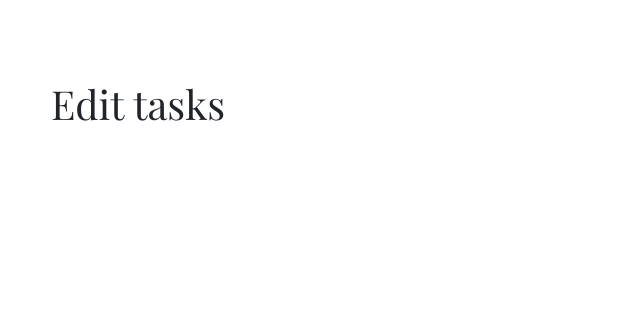
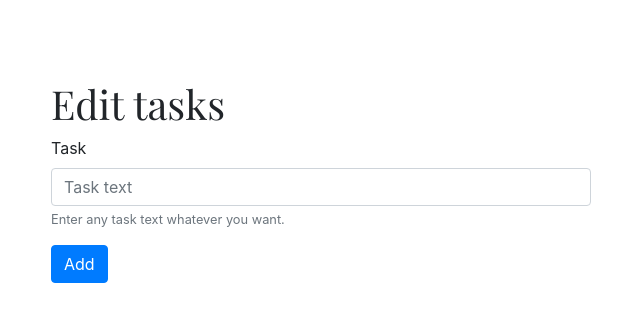
Before and after one commit to MarkusBansky/card-tasks, a React (Create React App) app: page /edit/Diana_Tasks in a window 1280 px wide. Shown: the top 322 px of the page, without its empty margins (319-959 px from the left). Built offline with nearby package versions, Linux system fonts and the light colour scheme.

Commit message:
Added homepage, create task and view it

```diff
--- a/src/pages/Edit.tsx
+++ b/src/pages/Edit.tsx
@@ -1,6 +1,6 @@
 import React from 'react';
-import {Col, Container, Row} from "react-bootstrap";
-import {getTasksFromList} from "../utils/TaskUtils";
+import {Button, Card, Col, Container, Form, Row} from "react-bootstrap";
+import {createNewTaskList, getTasksFromList, updateTasksFromList} from "../utils/TaskUtils";
 
 interface EditState {
     tasks: string[];
@@ -21,10 +21,56 @@ class Edit extends React.Component<{}, EditState> {
         this.setState({...this.state, tasks: tasks});
     };
 
+    addNewTask = (e: any) => {
+        const {match} = this.props as any;
+        e.preventDefault();
+        let tasks = this.state.tasks;
+        let text = e.target.taskText.value;
+        tasks.push(text);
+        updateTasksFromList(match.params.name, tasks);
+        this.loadTasks();
+    };
+
+    deleteTaskByIndex = (index: number) => {
+        const {match} = this.props as any;
+        const {tasks} = this.state;
+        const newTasks = tasks.filter((_, i) => i !== index);
+        this.setState({...this.state, tasks: newTasks});
+        updateTasksFromList(match.params.name, newTasks);
+    };
+
+    renderAddTask() {
+        return (
+            <Form onSubmit={this.addNewTask}>
+                <Form.Group controlId="list-name">
+                    <Form.Label>Task</Form.Label>
+                    <Form.Control name="taskText" type="text" placeholder="Task text" required />
+                    <Form.Text className="text-muted">
+                        Enter any task text whatever you want.
+                    </Form.Text>
+                </Form.Group>
+                <Button variant="primary" type="submit">
+                    Add
+                </Button>
+            </Form>
+        )
+    }
+
     renderTasks() {
         const {tasks} = this.state;
 
-
+        return (
+            <div>
+                {tasks.map((item: string, index) => {
+                    return (
+                        <Card body key={index}>
+                            <Card.Title>{item}</Card.Title>
+                            <Card.Link href={`/#`} onClick={() => this.deleteTaskByIndex(index)}>Delete</Card.Link>
+                        </Card>
+                    )
+                })}
+            </div>
+        )
     }
 
     render() {
@@ -33,6 +79,7 @@ class Edit extends React.Component<{}, EditState> {
                 <Row className="justify-content-md-center">
                     <Col lg={6}>
                         <h1>Edit tasks</h1>
+                        {this.renderAddTask()}
                         {this.renderTasks()}
                     </Col>
                 </Row>
```
